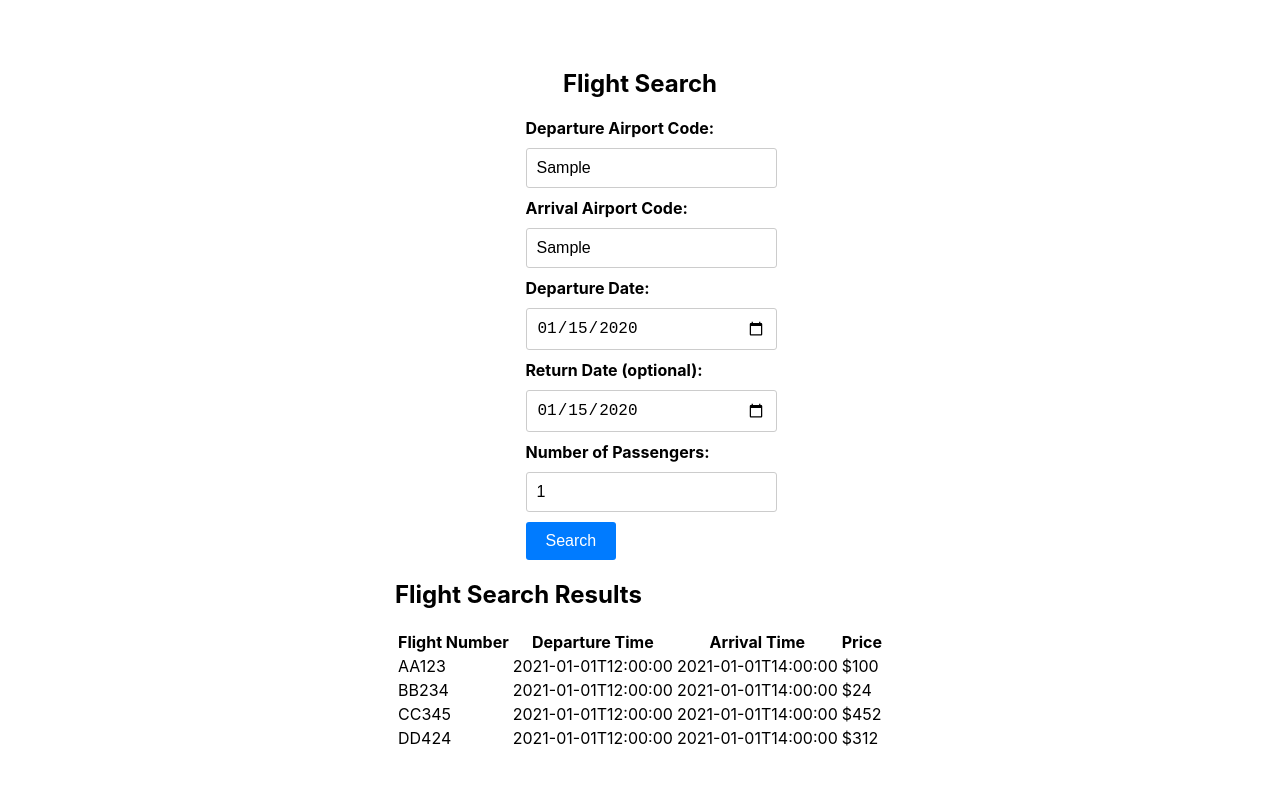
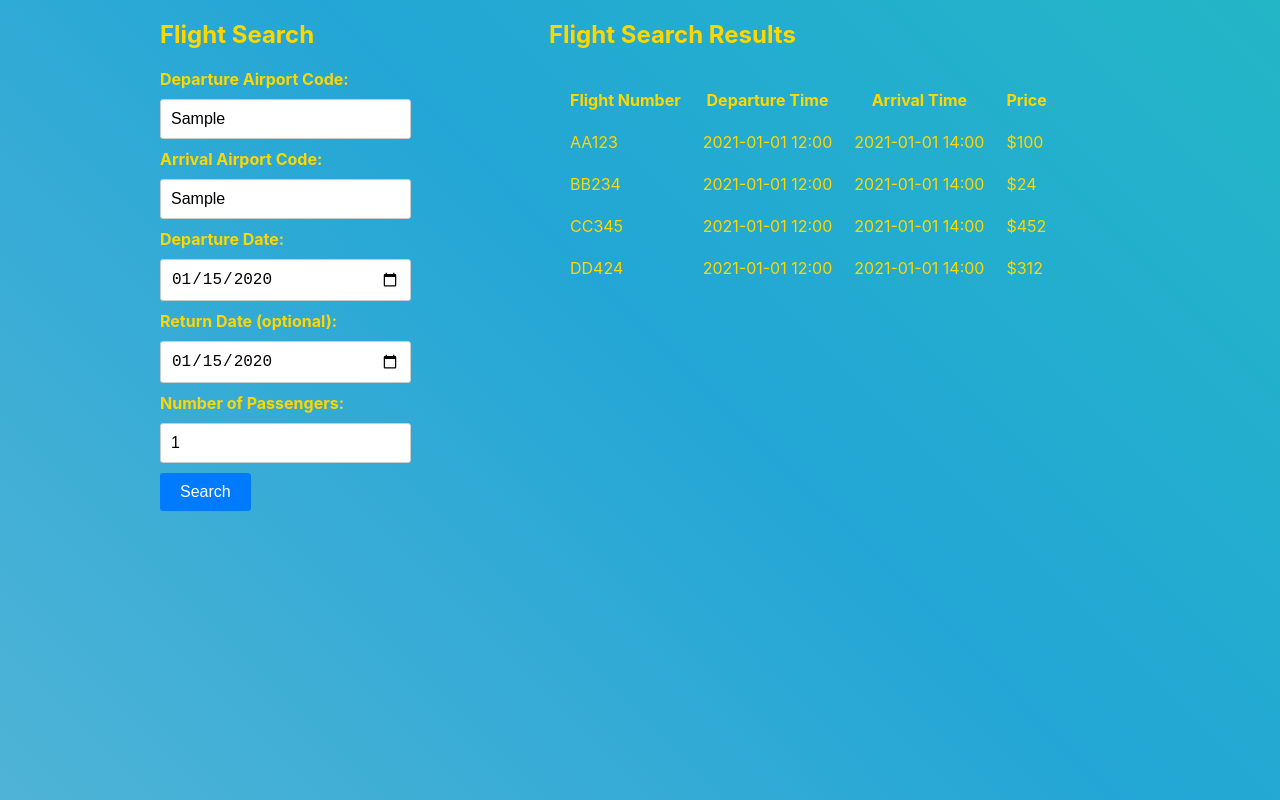
Before and after one commit to Raszbanana/DatabaseAndFullStackProject, a React (Create React App) app in the folder frontend/: page / in a window 1280 px wide. Both pictures are taken after typing "Sample", "Sample", "2020-01-15", "2020-01-15" into the empty fields and a click on the button "Search". Built offline with nearby package versions, Linux system fonts and the light colour scheme.

Commit message:
tried styling xd

```diff
--- a/frontend/src/App.css
+++ b/frontend/src/App.css
@@ -1,38 +1,30 @@
-/* .App {
-  text-align: center;
+/* Create a container for the animated background */
+.background-container {
+  position: absolute;
+  width: 100%;
+  height: 100%;
+
 }
 
-.App-logo {
-  height: 40vmin;
-  pointer-events: none;
+/* Define the animated background */
+.animated-background {
+  position: absolute;
+  width: 100%;
+  height: 100%;
+  background: linear-gradient(45deg, #197695, #8fc6d8, #23a6d5, #23d5ab);
+  background-size: 400% 400%;
+  animation: gradientAnimation 15s linear infinite;
 }
 
-@media (prefers-reduced-motion: no-preference) {
-  .App-logo {
-    animation: App-logo-spin infinite 20s linear;
+/* Define the animation keyframes */
+@keyframes gradientAnimation {
+  0% {
+    background-position: 0% 50%;
+  }
+  50% {
+    background-position: 100% 50%;
+  }
+  100% {
+    background-position: 0% 50%;
   }
 }
-
-.App-header {
-  background-color: #282c34;
-  min-height: 100vh;
-  display: flex;
-  flex-direction: column;
-  align-items: center;
-  justify-content: center;
-  font-size: calc(10px + 2vmin);
-  color: white;
-}
-
-.App-link {
-  color: #61dafb;
-}
-
-@keyframes App-logo-spin {
-  from {
-    transform: rotate(0deg);
-  }
-  to {
-    transform: rotate(360deg);
-  }
-} */
--- a/frontend/src/App.tsx
+++ b/frontend/src/App.tsx
@@ -1,11 +1,14 @@
 import React from 'react';
 import FlightSearchForm from './flight-search/flight-search-form/feature/flight-search-form';
-
+import './App.css';
 function App() {
-
   return (
-    <div className="App">
-      <FlightSearchForm />
+    <div className='animated-background'>
+      <div className='background-container'>
+        <div className='App'>
+          <FlightSearchForm />
+        </div>
+      </div>
     </div>
   );
 }
--- a/frontend/src/flight-search/flight-search-form/domain-logic/flight-search-api.service.ts
+++ b/frontend/src/flight-search/flight-search-form/domain-logic/flight-search-api.service.ts
@@ -5,29 +5,29 @@ const testFlights: IFlight[] = [
   {
     id: 1,
     flightNumber: 'AA123',
-    departureTime: '2021-01-01T12:00:00',
-    arrivalTime: '2021-01-01T14:00:00',
+    departureTime: '2021-01-01 12:00',
+    arrivalTime: '2021-01-01 14:00',
     price: 100,
   },
   {
     id: 2,
     flightNumber: 'BB234',
-    departureTime: '2021-01-01T12:00:00',
-    arrivalTime: '2021-01-01T14:00:00',
+    departureTime: '2021-01-01 12:00',
+    arrivalTime: '2021-01-01 14:00',
     price: 24,
   },
   {
     id: 3,
     flightNumber: 'CC345',
-    departureTime: '2021-01-01T12:00:00',
-    arrivalTime: '2021-01-01T14:00:00',
+    departureTime: '2021-01-01 12:00',
+    arrivalTime: '2021-01-01 14:00',
     price: 452,
   },
   {
     id: 4,
     flightNumber: 'DD424',
-    departureTime: '2021-01-01T12:00:00',
-    arrivalTime: '2021-01-01T14:00:00',
+    departureTime: '2021-01-01 12:00',
+    arrivalTime: '2021-01-01 14:00',
     price: 312,
   }
 ]
--- a/frontend/src/flight-search/flight-search-form/feature/flight-search-form.css
+++ b/frontend/src/flight-search/flight-search-form/feature/flight-search-form.css
@@ -2,15 +2,23 @@
 /* Style the form container */
 .flight-search-form_container {
   display: flex;
+  flex-direction: row;
+  /* justify-content: center;
+  align-items: center; */
+  padding-left: 20vh;
+  height: 100vh;
+}
+
+.flight-search-form__table {
+  display: flex;
   flex-direction: column;
-  justify-content: center;
-  align-items: center;
+  margin-left: 20vh;
   height: 100vh;
 }
 
 /* Style the form itself */
 .form {
-  background-color: #ffffff;
+  background-color: #3cd5d8;
   padding: 20px;
   border-radius: 8px;
   box-shadow: 0px 4px 8px rgba(0, 0, 0, 0.1);
@@ -20,6 +28,7 @@
 /* Style form headings */
 h2 {
   font-size: 24px;
+  color: #FFD700;
   margin-bottom: 20px;
 }
 
@@ -28,6 +37,7 @@ label {
   display: block;
   margin-bottom: 10px;
   font-weight: bold;
+  color: #FFD700;
 }
 
 /* Style form input fields */
--- a/frontend/src/flight-search/flight-search-form/feature/flight-search-form.tsx
+++ b/frontend/src/flight-search/flight-search-form/feature/flight-search-form.tsx
@@ -4,9 +4,9 @@ import { searchFlights } from '../domain-logic/flight-search-api.service';
 
 import { IFlight, IFlightSearchParams } from '../../utils/common';
 
-import FlightSearchResults from '../../flight-search-table/feature/flight-search-table';
+import FlightSearchTable from '../../flight-search-table/feature/flight-search-table';
 
-import './flight-search-form.css'
+import './flight-search-form.css';
 
 const FlightSearchForm: React.FC = () => {
   const [searchParams, setSearchParams] = useState<IFlightSearchParams>({
@@ -46,11 +46,14 @@ const FlightSearchForm: React.FC = () => {
   };
 
   return (
+    <div>
       <div className='flight-search-form_container'>
+        <form onSubmit={handleSubmit}>
         <h2>Flight Search</h2>
-      <form onSubmit={handleSubmit}>
           <div>
-          <label htmlFor='departureAirportCode'>Departure Airport Code:</label>
+            <label htmlFor='departureAirportCode'>
+              Departure Airport Code:
+            </label>
             <input
               type='text'
               id='departureAirportCode'
@@ -105,7 +108,10 @@ const FlightSearchForm: React.FC = () => {
           </div>
           <button type='submit'>Search</button>
         </form>
-      <FlightSearchResults flights={flights} />
+        <div className="flight-search-form__table">
+          <FlightSearchTable flights={flights} />
+        </div>
+      </div>
     </div>
   );
 };
--- /dev/null
+++ b/frontend/src/flight-search/flight-search-rows/feature/flight-search-row.css
@@ -0,0 +1,4 @@
+.flight-search-row__text {
+  color: #FFD700;
+  padding: auto;
+}
--- /dev/null
+++ b/frontend/src/flight-search/flight-search-rows/feature/flight-search-row.tsx
@@ -0,0 +1,22 @@
+// FlightSearchRow.tsx
+import React from 'react';
+
+import './flight-search-row.css'
+import { IFlight } from '../../utils/common';
+
+interface FlightSearchRowProps {
+  flight: IFlight;
+}
+
+const FlightSearchRow: React.FC<FlightSearchRowProps> = ({ flight }) => {
+  return (
+    <tr className="flight-search-row__text">
+      <td>{flight.flightNumber}</td>
+      <td>{flight.departureTime}</td>
+      <td>{flight.arrivalTime}</td>
+      <td>${flight.price}</td>
+    </tr>
+  );
+};
+
+export default FlightSearchRow;
--- /dev/null
+++ b/frontend/src/flight-search/flight-search-table/feature/flight-search-table.css
@@ -0,0 +1,3 @@
+.flight-search-table__column-title {
+  color: #FFD700;
+}
--- a/frontend/src/flight-search/flight-search-table/feature/flight-search-table.tsx
+++ b/frontend/src/flight-search/flight-search-table/feature/flight-search-table.tsx
@@ -1,11 +1,14 @@
 import React from 'react';
+
+import FlightSearchRow from '../../flight-search-rows/feature/flight-search-row'
 import { IFlight } from '../../utils/common';
+import './flight-search-table.css'
 
 interface FlightSearchResultsProps {
   flights: IFlight[];
 }
 
-const FlightSearchResults: React.FC<FlightSearchResultsProps> = ({ flights }) => {
+const FlightSearchTable: React.FC<FlightSearchResultsProps> = ({ flights }) => {
   if (flights.length === 0) {
     return <p>No flights found.</p>;
   }
@@ -13,9 +16,11 @@ const FlightSearchResults: React.FC<FlightSearchResultsProps> = ({ flights }) =>
   return (
     <div>
       <h2>Flight Search Results</h2>
-      <table>
+      <table
+      cellSpacing="20"
+      >
         <thead>
-          <tr>
+          <tr className="flight-search-table__column-title">
             <th>Flight Number</th>
             <th>Departure Time</th>
             <th>Arrival Time</th>
@@ -24,12 +29,7 @@ const FlightSearchResults: React.FC<FlightSearchResultsProps> = ({ flights }) =>
         </thead>
         <tbody>
           {flights.map((flight) => (
-            <tr key={flight.id}>
-              <td>{flight.flightNumber}</td>
-              <td>{flight.departureTime}</td>
-              <td>{flight.arrivalTime}</td>
-              <td>${flight.price}</td>
-            </tr>
+            <FlightSearchRow key={flight.id} flight={flight} />
           ))}
         </tbody>
       </table>
@@ -37,4 +37,4 @@ const FlightSearchResults: React.FC<FlightSearchResultsProps> = ({ flights }) =>
   );
 };
 
-export default FlightSearchResults;
+export default FlightSearchTable;
```
Lines whose indentation alone changed are shown as unchanged.
